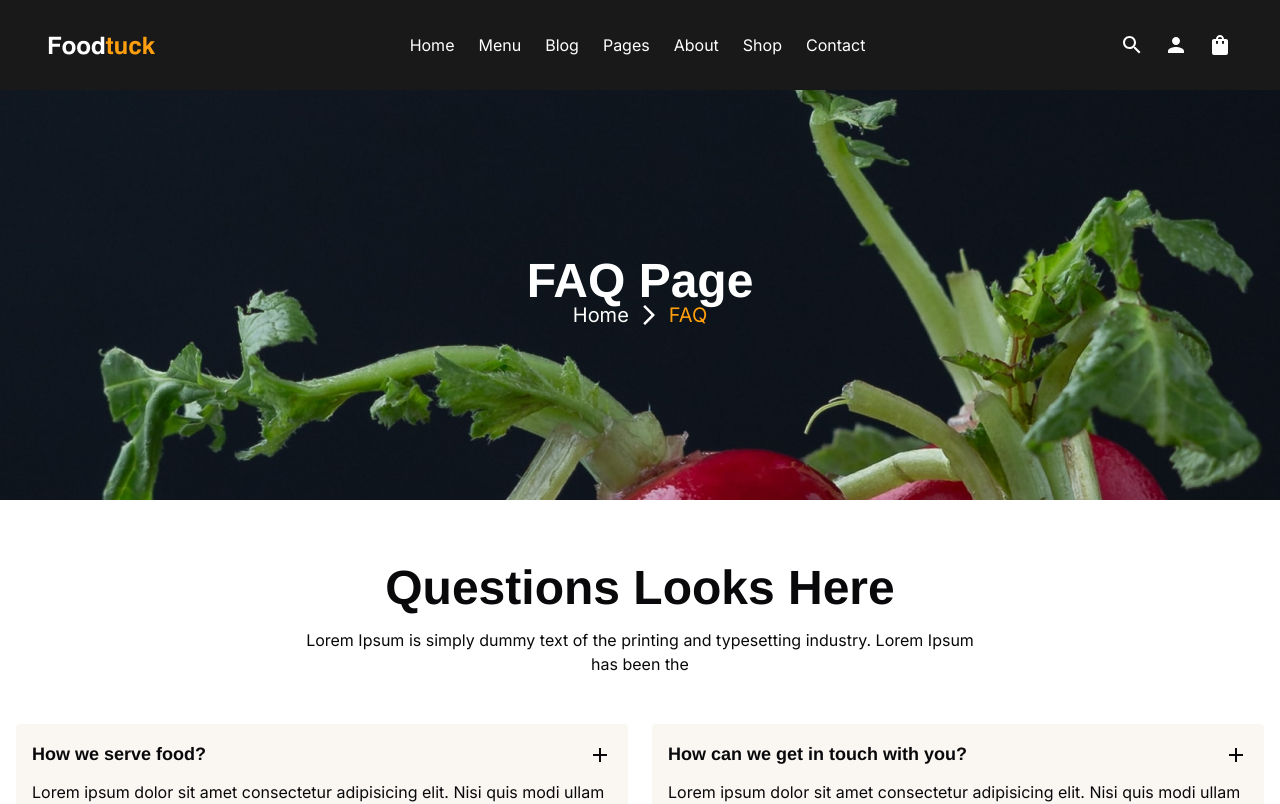
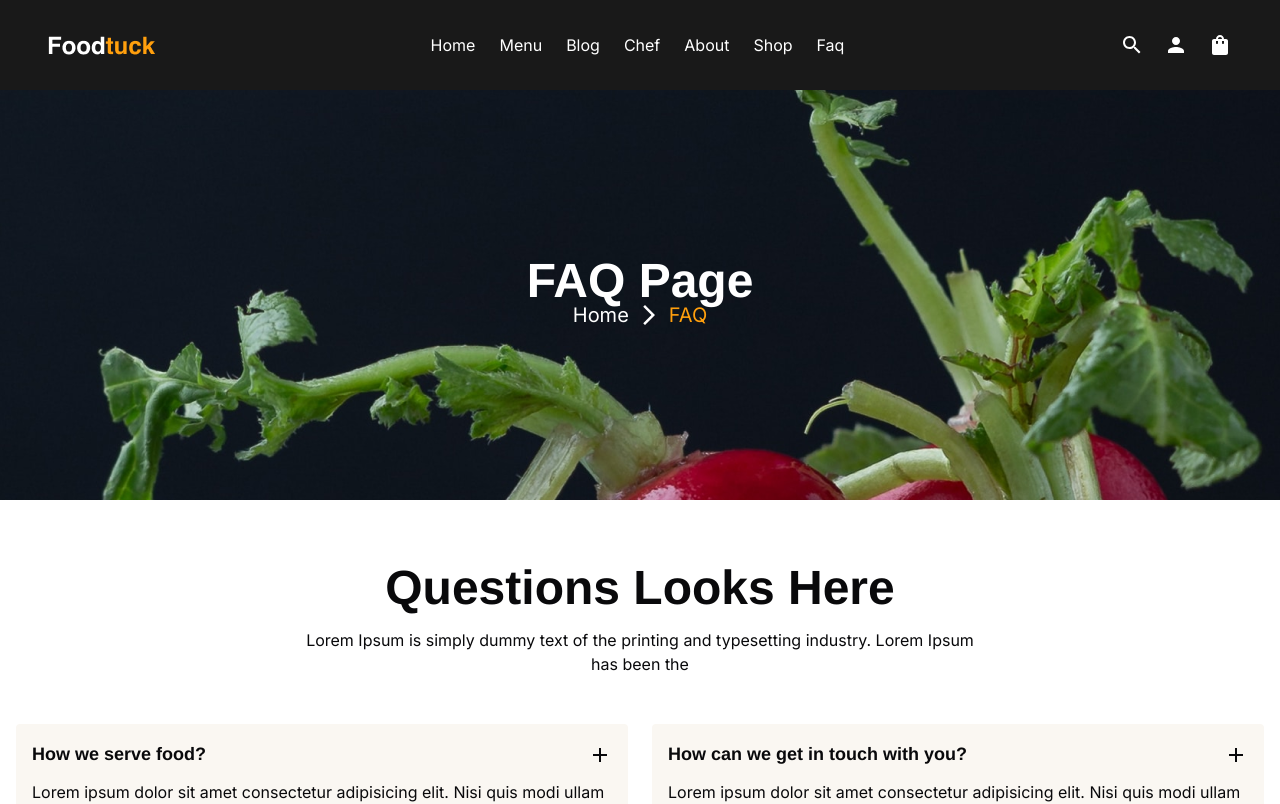
Before and after one commit to saadraza62186/FoodTuck-Restraunt-NextJS, a Next.js app: page /faq in a window 1280 px wide. Shown: the top 804 px of the page. Built offline with nearby package versions, Linux system fonts and the light colour scheme.

Commit message:
added itemss

```diff
--- a/src/app/components/Navbar.tsx
+++ b/src/app/components/Navbar.tsx
@@ -40,15 +40,17 @@ const Navbar = () => {
         <Link href='/blog'>
         <h2 className='cursor-pointer hover:text-yellow-500'>Blog</h2>
         </Link>
-        <h2 className='cursor-pointer hover:text-yellow-500'>Pages</h2>
+        <Link href='/chef'>
+        <h2 className='cursor-pointer hover:text-yellow-500'>Chef</h2>
+        </Link>
         <Link href='/about'>
         <h2 className='cursor-pointer hover:text-yellow-500'>About</h2>
         </Link>
         <Link href='/shop'>
         <h2 className='cursor-pointer hover:text-yellow-500'>Shop</h2>
         </Link>
-        <Link href='/CheckOut'>
-        <h2 className='cursor-pointer hover:text-yellow-500'>Contact</h2>
+        <Link href='/faq'>
+        <h2 className='cursor-pointer hover:text-yellow-500'>Faq</h2>
         </Link>
       </div>
 
```
